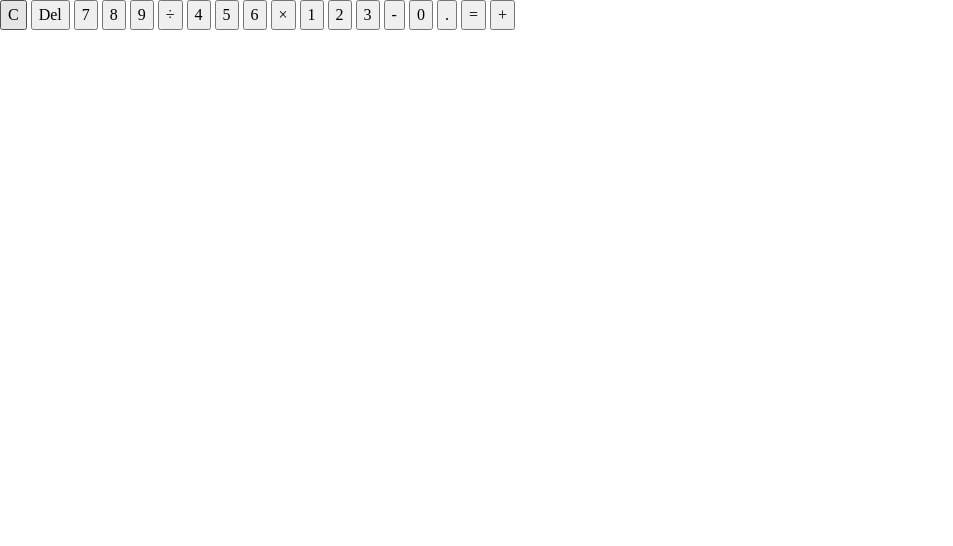
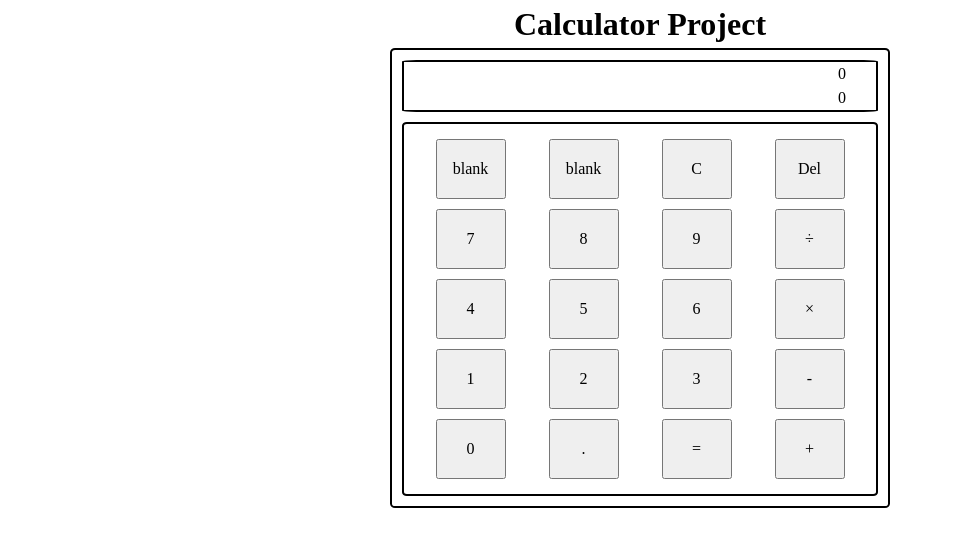
Before and after one commit to Greg-DK/calculator, a plain HTML site: page index.html in a window 1280 px wide. Shown: the whole page, without its empty margins (0-953 px from the left). Drawn offline with Linux system fonts and the light colour scheme.

Commit message:
basic styling complete, logic wireframed

```diff
--- a/index.html
+++ b/index.html
@@ -9,28 +9,33 @@
 </head>
 <body>
     <div class="container">
+        <h1>Calculator Project</h1>
         <div class="calculator">
             <div class="screen">
+                <p id="history">0</p>
+                <p id="current">0</p>
             </div>
             <div class="buttons">
-                <button id="clear">C</button>
-                <button id="delete">Del</button>
-                <button id="7">7</button>
-                <button id="8">8</button>
-                <button id="9">9</button>
-                <button id="divide">÷</button>
-                <button id="4">4</button>
-                <button id="5">5</button>
-                <button id="6">6</button>
-                <button id="multiply">×</button>
-                <button id="1">1</button>
-                <button id="2">2</button>
-                <button id="3">3</button>
-                <button id="minus">-</button>
-                <button id="0">0</button>
-                <button id="decimal">.</button>
-                <button id="equals">=</button>
-                <button id="add">+</button>
+                <button class="button" id="blank">blank</button>
+                <button class="button" id="blank">blank</button>
+                <button class="button" id="clear">C</button>
+                <button class="button" id="delete">Del</button>
+                <button class="button" id="7">7</button>
+                <button class="button" id="8">8</button>
+                <button class="button" id="9">9</button>
+                <button class="button" id="divide">÷</button>
+                <button class="button" id="4">4</button>
+                <button class="button" id="5">5</button>
+                <button class="button" id="6">6</button>
+                <button class="button" id="multiply">×</button>
+                <button class="button" id="1">1</button>
+                <button class="button" id="2">2</button>
+                <button class="button" id="3">3</button>
+                <button class="button" id="minus">-</button>
+                <button class="button" id="0">0</button>
+                <button class="button" id="decimal">.</button>
+                <button class="button" id="equals">=</button>
+                <button class="button" id="add">+</button>
             </div>
         </div>
     </div>
--- a/main.js
+++ b/main.js
@@ -0,0 +1,40 @@
+let current = document.getElementById("current")
+let history = document.getElementById("history")
+let firstInput = 0;
+let secondInput = 0;
+let operatorInput = 0;
+
+const buttons = document.querySelectorAll(".button")
+
+for (let i = 0; i < buttons.length; i++) {
+    const button = buttons[i]
+    button.addEventListener('click', calculate)
+}
+
+function calculate(button) {
+    let input = button.target.id;
+    if (input = operator) {
+        current = 0;
+        history = firstInput;
+    }
+
+    if (input = number) {
+        if (history = 0) {
+            firstInput += input;
+            current = firstInput;
+            //add a display to screen
+        }
+        else {
+            secondInput += input;
+            current = secondInput;
+            //add a display to screen
+        }
+    }
+
+    // if (input = equals) {
+    //     current = firstInput Math(operator) secondInput; //fix logic for maths
+    //     //add a display to screen
+    // }
+    current.innerText = input; // does this still make sense?
+
+}
--- a/style.css
+++ b/style.css
@@ -76,3 +76,49 @@ select {
 }
 
 /* Post Reset */
+
+.container {
+    text-align: center;
+}
+
+.calculator {
+    width: 500px;
+    height: 460px;
+    margin-inline: auto;
+    border: solid black 2px;
+    border-radius: 1%;
+
+}
+
+.screen {
+    border: solid black 2px;
+    border-radius: 3%;
+    margin: 10px 10px;
+    text-align: right;
+}
+
+#history {
+    margin-right: 30px;
+}
+
+#current {
+    margin-right: 30px;
+}
+
+.buttons {
+    border: solid black 2px;
+    border-radius: 1%;
+    margin: 10px 10px;
+    display: grid;
+    grid-template-columns: repeat(4, 1fr);
+    grid-template-rows: repeat(5, 1fr);
+    padding: 10px;
+}
+
+.button {
+    width: 70px;
+    height: 60px;
+    padding: 5px;
+    margin: 5px;
+    margin-inline: auto;
+}
```
